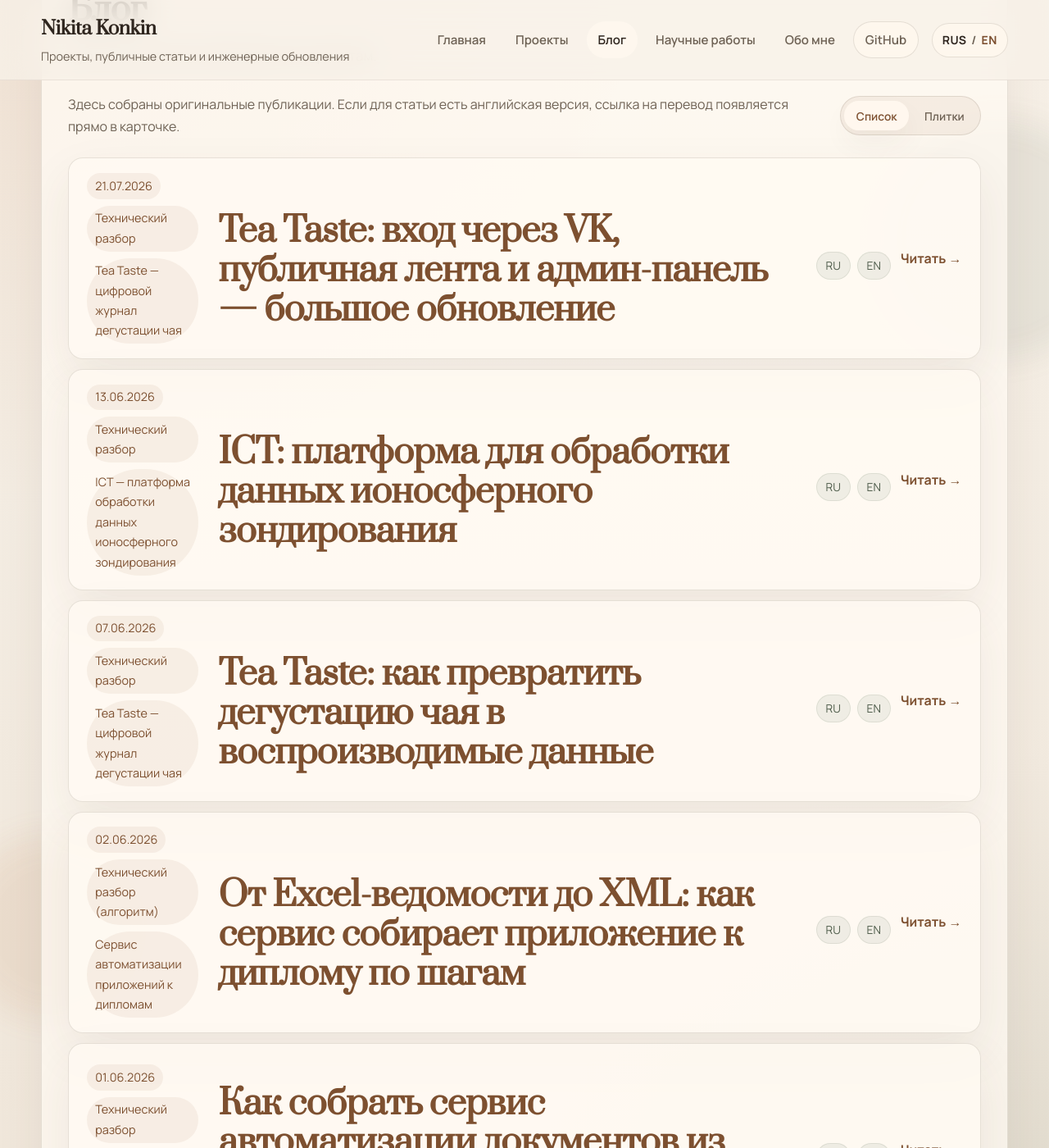
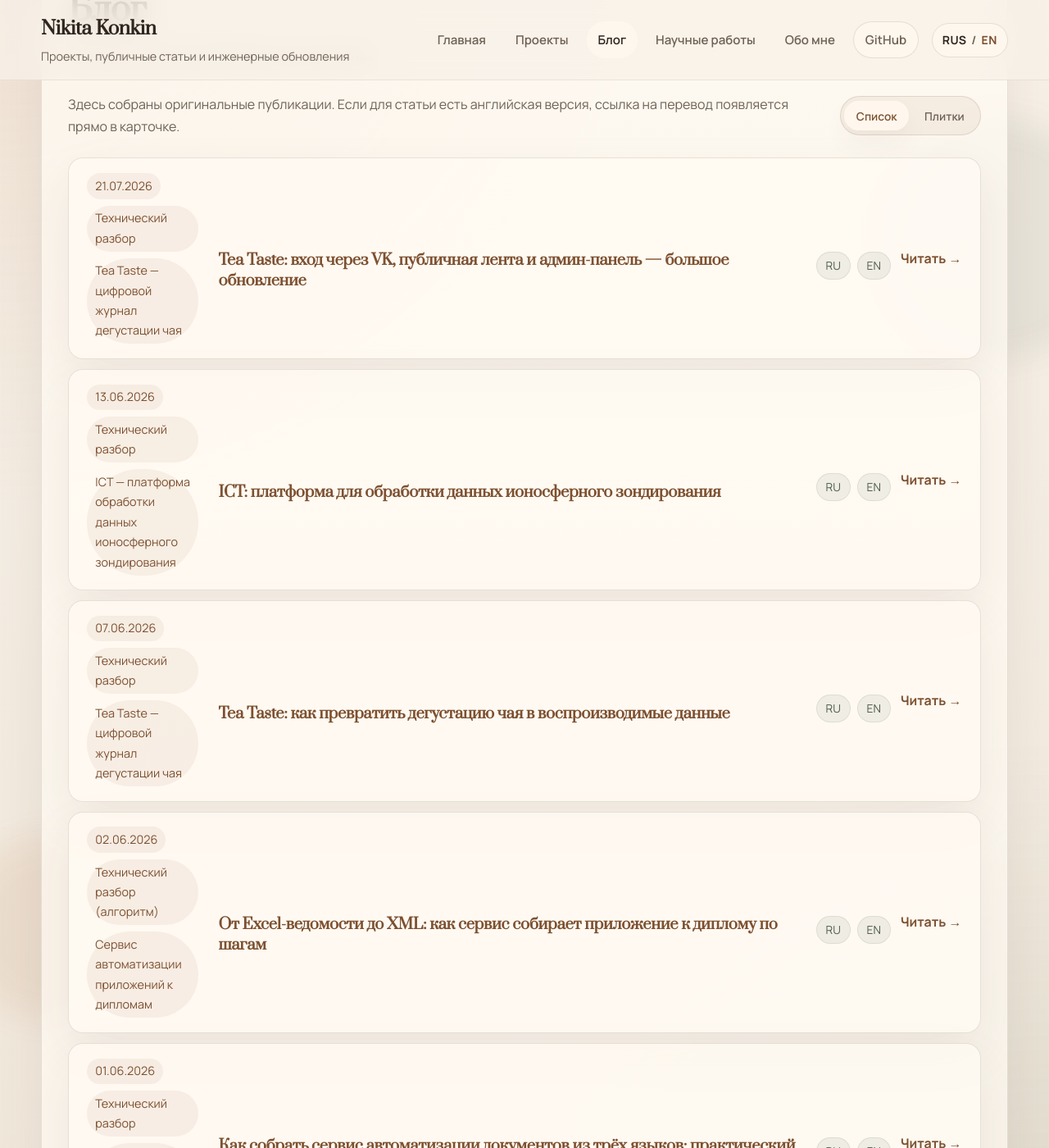
Before and after one commit to nikita-konkin/nikita-konkin.github.io, a Jekyll site: the page built from blog.html, in a window 1280 px wide and 1400 px high, scrolled down 199 px. Shown: the whole window at 82% size. Built offline with Jekyll 4.4.1, drawn with Linux system fonts in a browser that asks for light colours.

Commit message:
Implement view toggle functionality for reviews and articles; enhance layout and styling for better user experience

```diff
--- a/_includes/page_blog.html
+++ b/_includes/page_blog.html
@@ -15,45 +15,11 @@
 
 <div class="list-toolbar">
   <p class="section-note">{{ intro }}</p>
-  <div class="view-toggle" role="group" aria-label="{{ view_label }}" data-view-toggle>
-    <button type="button" class="view-toggle__btn" data-view-btn="list" aria-pressed="true">{{ list_label }}</button>
-    <button type="button" class="view-toggle__btn" data-view-btn="tiles" aria-pressed="false">{{ tiles_label }}</button>
-  </div>
+  {% include view_toggle.html storage_key="articleView" view_label=view_label list_label=list_label tiles_label=tiles_label %}
 </div>
 
-<div class="card-grid card-grid--list" data-article-grid style="margin-top: 1.5rem;">
+<div class="card-grid card-grid--list" data-card-grid="articleView" style="margin-top: 1.5rem;">
   {% for article in articles %}
     {% include article_card.html article=article %}
   {% endfor %}
 </div>
-
-<script>
-(function () {
-  var grid = document.querySelector('[data-article-grid]');
-  var toggle = document.querySelector('[data-view-toggle]');
-  if (!grid || !toggle) return;
-
-  var STORAGE_KEY = 'articleView';
-  var saved = null;
-  try { saved = localStorage.getItem(STORAGE_KEY); } catch (e) {}
-  var view = saved === 'tiles' ? 'tiles' : 'list';
-
-  function applyView(next) {
-    grid.classList.toggle('card-grid--list', next === 'list');
-    var buttons = toggle.querySelectorAll('[data-view-btn]');
-    for (var i = 0; i < buttons.length; i += 1) {
-      buttons[i].setAttribute('aria-pressed', String(buttons[i].getAttribute('data-view-btn') === next));
-    }
-  }
-
-  applyView(view);
-
-  toggle.addEventListener('click', function (event) {
-    var btn = event.target.closest('[data-view-btn]');
-    if (!btn) return;
-    view = btn.getAttribute('data-view-btn');
-    applyView(view);
-    try { localStorage.setItem(STORAGE_KEY, view); } catch (e) {}
-  });
-})();
-</script>
--- /dev/null
+++ b/_includes/view_toggle.html
@@ -0,0 +1,35 @@
+<div class="view-toggle" role="group" aria-label="{{ include.view_label }}" data-view-toggle="{{ include.storage_key }}">
+  <button type="button" class="view-toggle__btn" data-view-btn="list" aria-pressed="true">{{ include.list_label }}</button>
+  <button type="button" class="view-toggle__btn" data-view-btn="tiles" aria-pressed="false">{{ include.tiles_label }}</button>
+</div>
+
+<script>
+(function () {
+  var toggle = document.querySelector('[data-view-toggle="{{ include.storage_key }}"]');
+  var grid = document.querySelector('[data-card-grid="{{ include.storage_key }}"]');
+  if (!grid || !toggle) return;
+
+  var STORAGE_KEY = '{{ include.storage_key }}';
+  var saved = null;
+  try { saved = localStorage.getItem(STORAGE_KEY); } catch (e) {}
+  var view = saved === 'tiles' ? 'tiles' : 'list';
+
+  function applyView(next) {
+    grid.classList.toggle('card-grid--list', next === 'list');
+    var buttons = toggle.querySelectorAll('[data-view-btn]');
+    for (var i = 0; i < buttons.length; i += 1) {
+      buttons[i].setAttribute('aria-pressed', String(buttons[i].getAttribute('data-view-btn') === next));
+    }
+  }
+
+  applyView(view);
+
+  toggle.addEventListener('click', function (event) {
+    var btn = event.target.closest('[data-view-btn]');
+    if (!btn) return;
+    view = btn.getAttribute('data-view-btn');
+    applyView(view);
+    try { localStorage.setItem(STORAGE_KEY, view); } catch (e) {}
+  });
+})();
+</script>
--- a/assets/css/main.css
+++ b/assets/css/main.css
@@ -690,7 +690,15 @@
 
 .card-grid--list .card__title {
   flex: 1 1 260px;
+  min-width: 0;
   margin-bottom: 0;
+  font-size: 1.15rem;
+  line-height: 1.35;
+}
+
+.card-grid--list .card__title a {
+  display: block;
+  overflow-wrap: break-word;
 }
 
 .card-grid--list .card__summary {
```
Also changed, not shown: _includes/page_ai_reviews.html (+13 -2 lines).
